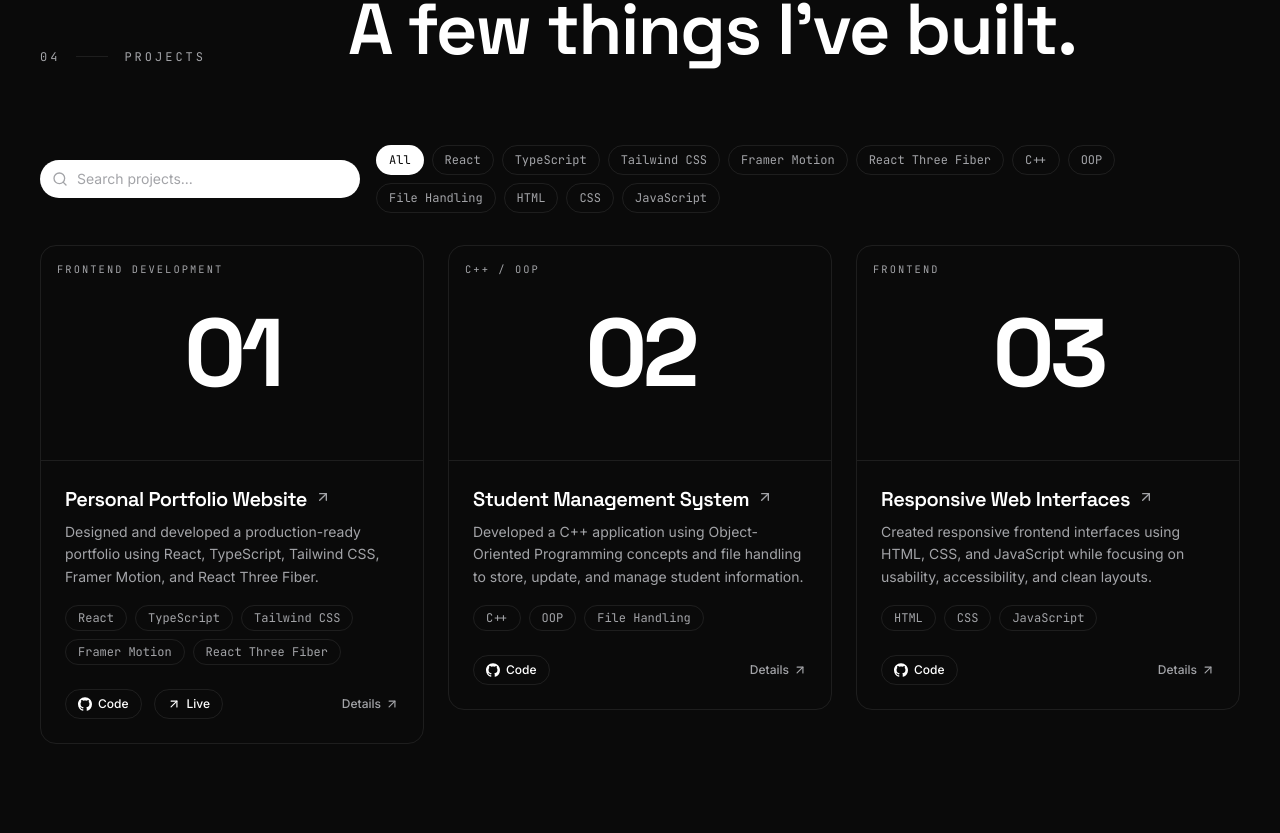
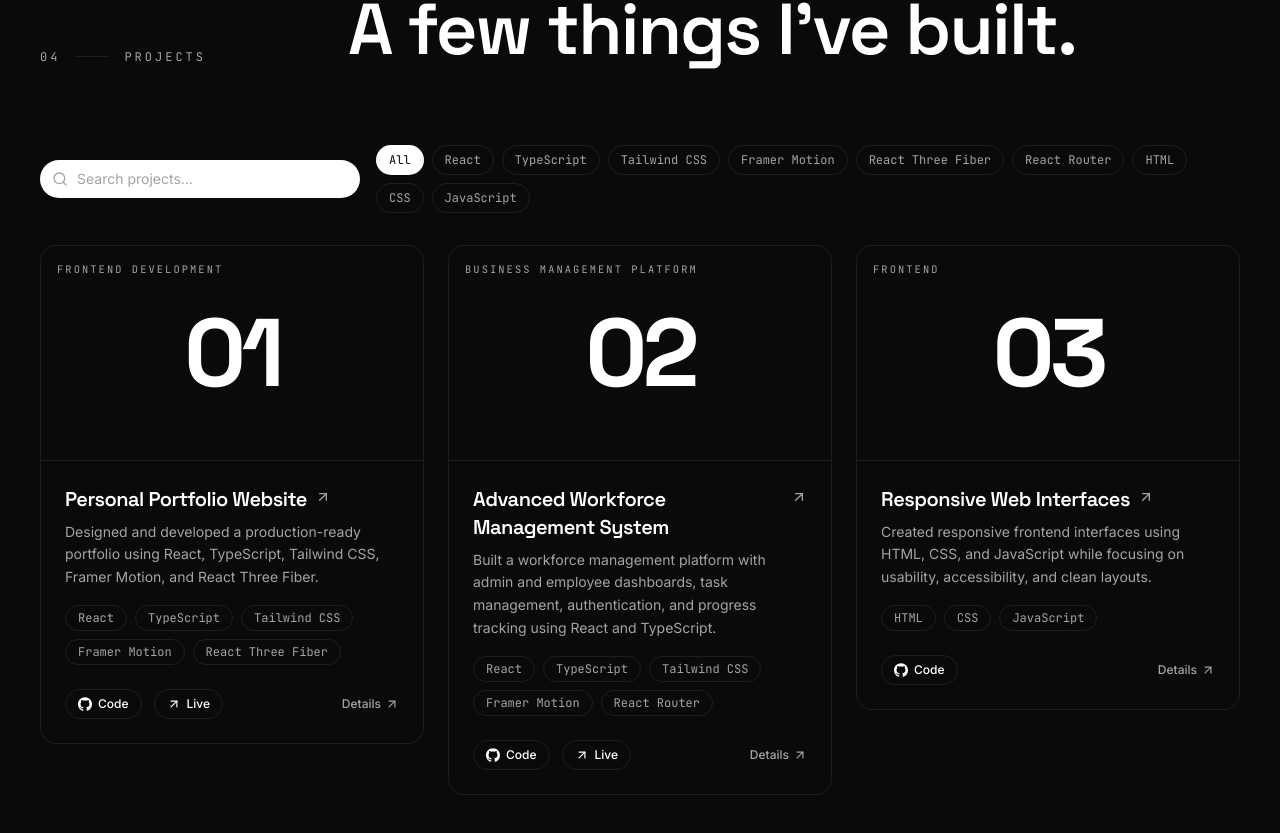
Before and after one commit to ParthChittalwar/Portfolio, a React (Vite) app: page / in a window 1280 px wide. Shown: the part 4182-5015 px from the top of the page. Built offline with nearby package versions, Linux system fonts and the light colour scheme; no server answers.

Commit message:
Upadte projects

```diff
--- a/src/data/projects.ts
+++ b/src/data/projects.ts
@@ -72,23 +72,67 @@ lessonsLearned: [
 ]
 }
 ,
-  {
-    slug: "student-management-system",
-    number: "02",
-    name: "Student Management System",
-    category: "C++ / OOP",
-    problem: "Managing student records manually becomes difficult and error-prone as data grows.",
-    solution:
-      "Developed a C++ application using Object-Oriented Programming concepts and file handling to store, update, and manage student information.",
-    tech: ["C++", "OOP", "File Handling"],
-    github: "https://github.com/ParthChittalwar",
-    status: "completed",
-    // timeline: "",
-    // features: [],
-    // challenges: [],
-    // image: "student-management.png",
-    // images: [],
-  },
+{
+slug: "advanced-workforce-management-system",
+number: "02",
+name: "Advanced Workforce Management System",
+category: "Business Management Platform",
+
+problem:
+"Managing employees, assigning tasks, tracking progress, and monitoring workforce productivity becomes increasingly complex as organizations grow. Traditional manual processes often lead to inefficiencies, poor visibility, and administrative overhead.",
+
+solution:
+"Built a workforce management platform with admin and employee dashboards, task management, authentication, and progress tracking using React and TypeScript.",
+
+tech: [
+"React",
+"TypeScript",
+"Tailwind CSS",
+"Framer Motion",
+"React Router",
+
+],
+
+github:
+"https://github.com/ParthChittalwar/Advanced-Workforce-Management-System",
+
+live:
+"https://advanced-workforce-management-system.pages.dev/",
+
+status: "completed",
+
+timeline: "June 2026",
+
+features: [
+"Admin Dashboard",
+"Employee Dashboard",
+"Employee Management",
+"Task Assignment System",
+"Task Progress Tracking",
+"Authentication System",
+"Protected Routes",
+"Responsive Design",
+"State Management with Zustand",
+"Modern UI Architecture"
+],
+
+challenges: [
+"Designing a scalable application architecture",
+"Managing shared application state across dashboards",
+"Implementing route protection and access control",
+"Building responsive interfaces across devices",
+"Creating reusable and maintainable components"
+],
+
+lessonsLearned: [
+"TypeScript integration in React applications",
+"State management using Zustand",
+"Protected routing and authentication workflows",
+"Component architecture and reusability",
+"Scalable frontend application development"
+]
+}
+,
   {
     slug: "responsive-web-interfaces",
     number: "03",
```
